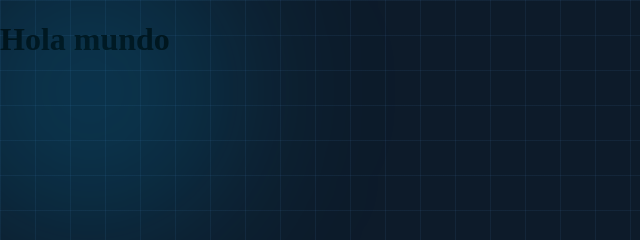
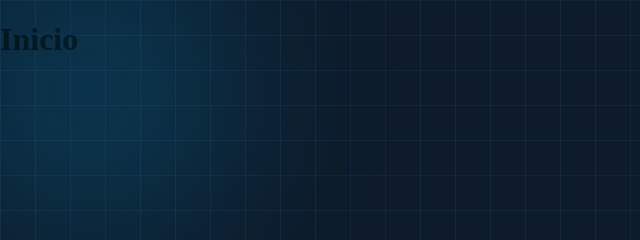
Before and after one commit to NesniDev/SolvePc, an Astro site: page / in a window 1280 px wide. Shown: the top 240 px of the page, 0-640 px from the left. Built offline with nearby package versions, Linux system fonts and the light colour scheme; Astro itself is replaced by a stand-in of ours.

Commit message:
feat: Create pages to be used

```diff
--- a/src/pages/index.astro
+++ b/src/pages/index.astro
@@ -5,6 +5,4 @@ import Layout from '../layouts/Layout.astro'
 // Don't want to use any of this? Delete everything in this file, the `assets`, `components`, and `layouts` directories, and start fresh.
 ---
 
-<Layout>
-  <h1>Hola mundo</h1>
-</Layout>
+<Layout> <h1>Inicio</h1> </Layout>
```
Also changed, not shown: src/pages/diagnosticar-error.astro (added, +7 -0 lines), src/pages/reporte-error.astro (added, +7 -0 lines).
